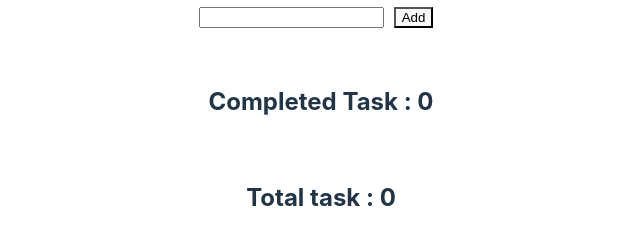
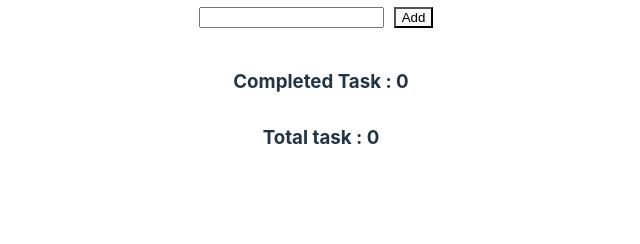
Before and after one commit to abhiiinav6/React.js-Projects, a React (Vite) app in the folder To-D0-List/: page / in a window 1280 px wide. Shown: the part 272-516 px from the top of the page, without its empty margins (319-959 px from the left). Built offline with nearby package versions, Linux system fonts and the light colour scheme; no server answers.

Commit message:
project complete

```diff
--- a/To-D0-List/src/App.jsx
+++ b/To-D0-List/src/App.jsx
@@ -25,8 +25,8 @@ function App() {
       <h1>To Do List</h1>
       <TaskList />
       <Input />
-      <h2>Completed Task : {completedTaskCount}</h2>
-      <h2>Total task : {taskCount}</h2>
+      <h3 style={{margin: "0"}}>Completed Task : {completedTaskCount}</h3>
+      <h3 style={{margin: "0"}}>Total task : {taskCount}</h3>
     </div>
   );
 }
--- a/To-D0-List/src/main.jsx
+++ b/To-D0-List/src/main.jsx
@@ -6,9 +6,9 @@ import './index.css'
 import store from './reducers'
 
 ReactDOM.createRoot(document.getElementById('root')).render(
-  // <React.StrictMode>
+  <React.StrictMode>
     <Provider store={store}>
       <App />
     </Provider>
-  // </React.StrictMode>
+   </React.StrictMode>
 )
```
